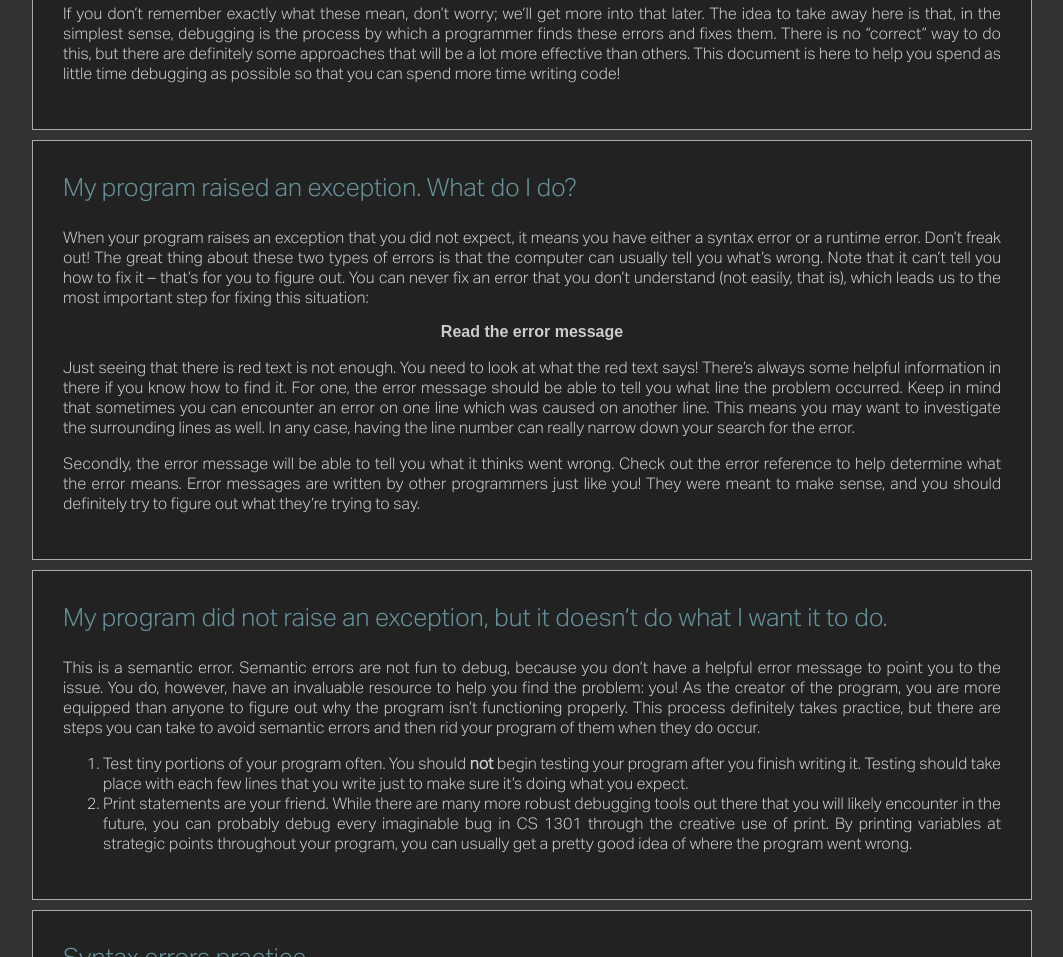
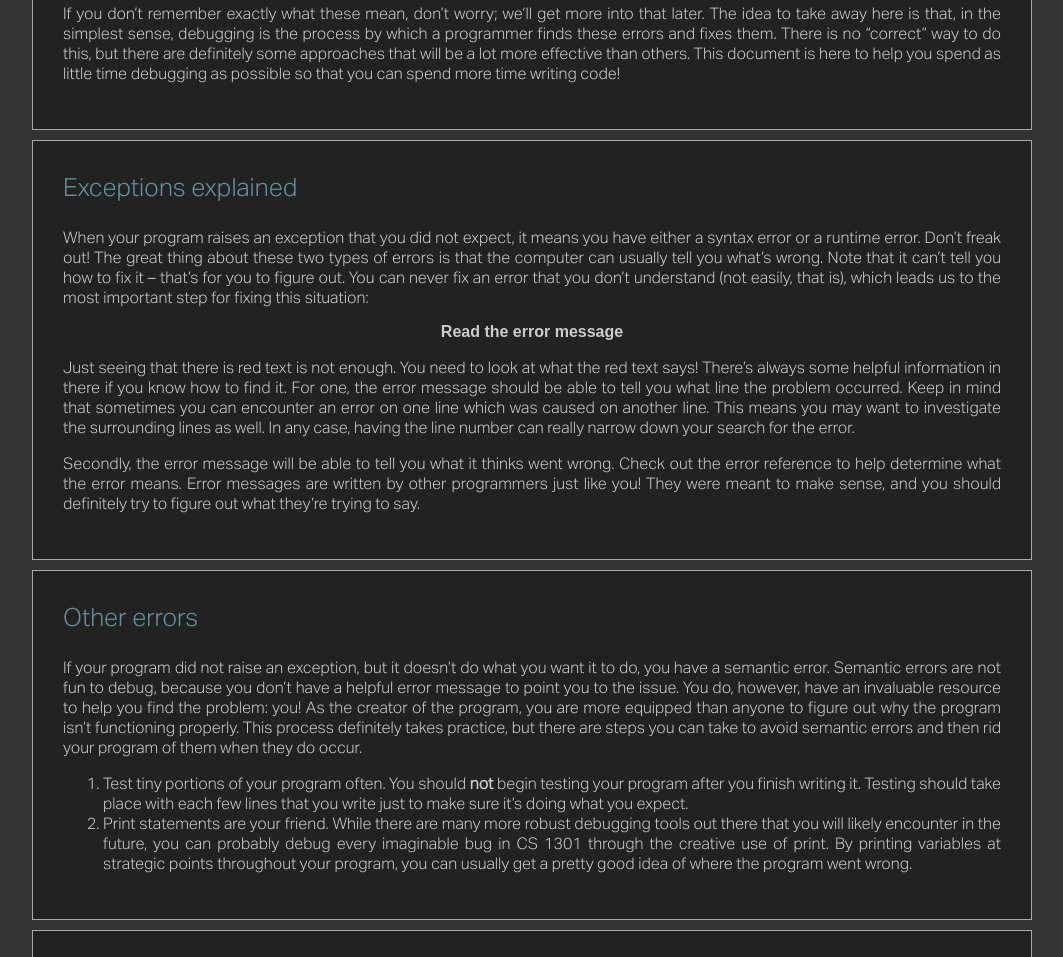
Before and after one commit to cs1301/CS-1301-Debugging-Guide, a plain HTML site: page index.html in a window 1280 px wide. Shown: the part 358-1315 px from the top of the page, without its empty margins (108-1171 px from the left). Drawn offline with Linux system fonts and the light colour scheme; a script that the page names is missing.

Commit message:
Fix for improper 'auto' computation

```diff
--- a/index.html
+++ b/index.html
@@ -21,7 +21,9 @@
             <div class="subscript">CS 1301</div>
         </div>
         <div class="section">
-            <div class="section_header">What is debugging?</div>
+            <div class="section_header">
+                What is debugging?
+            </div>
             <p>
                 If you’ve ever written a program that works, there’s a pretty good chance that you’ve debugged a program
                 before. Debugging is an integral part of the creation of every nontrivial program even for developers
@@ -43,7 +45,9 @@
             </p>
         </div>
         <div class="section">
-            <div class="section_header">My program raised an exception. What do I do?</div>
+            <div class="section_header">
+                Exceptions explained
+            </div>
             <p>
                 When your program raises an exception that you did not expect, it means you have either a syntax error
                 or a runtime error. Don’t freak out! The great thing about these two types of errors is that the
@@ -69,10 +73,11 @@
         </div>
         <div class="section">
             <div class="section_header">
-                My program did not raise an exception, but it doesn’t do what I want it to do.
+                Other errors
             </div>
             <p>
-                This is a semantic error. Semantic errors are not fun to debug, because you don’t have a helpful error
+                If your program did not raise an exception, but it doesn’t do what you want it to do, you have
+                a semantic error. Semantic errors are not fun to debug, because you don’t have a helpful error
                 message to point you to the issue. You do, however, have an invaluable resource to help you find the
                 problem: you! As the creator of the program, you are more equipped than anyone to figure out why the
                 program isn’t functioning properly. This process definitely takes practice, but there are steps you
--- a/js/js.js
+++ b/js/js.js
@@ -59,6 +59,7 @@ window.onload = function() {
         });
     }
 
+    setTimeout(function() {
         var sections = document.getElementsByClassName("section");
         for (i = 0; i < sections.length; i++) {
             sections[i].setAttribute("height", "" + sections[i].clientHeight);
@@ -70,6 +71,7 @@ window.onload = function() {
             for (i = 0; i < sections.length; i++) {
                 sections[i].className += " transition";
             }
+        }, 100);
     }, 100);
 
     var section_headers = document.getElementsByClassName("section_header");
```
Lines whose indentation alone changed are shown as unchanged.
